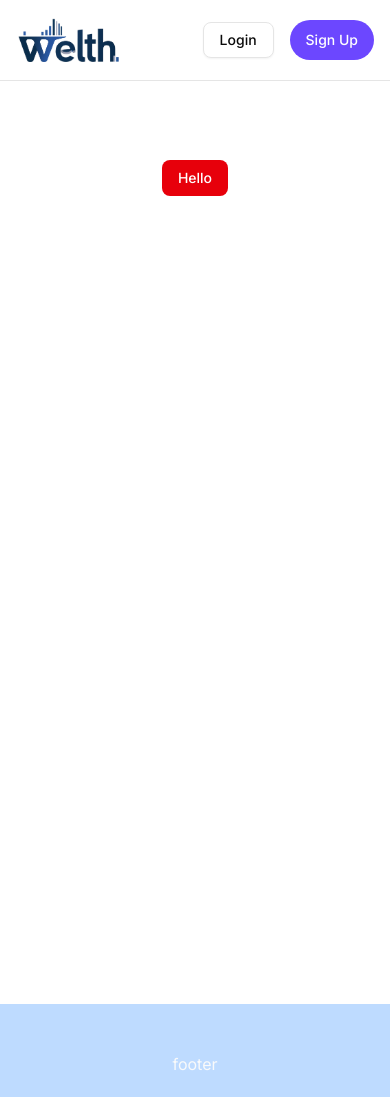
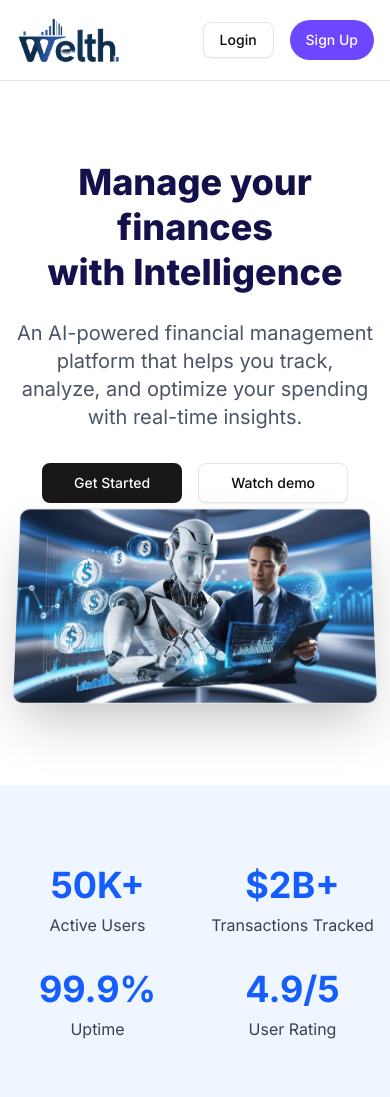
Before and after one commit to VINEET17102002/welth, a Next.js app: page / in a window 390 px wide. Shown: the top 1097 px of the page. Built offline with nearby package versions, Linux system fonts and the light colour scheme; no server answers.

Commit message:
feat: Implement Hero section and landing page with statistics and features

```diff
--- a/app/globals.css
+++ b/app/globals.css
@@ -123,3 +123,49 @@
     @apply bg-background text-foreground;
   }
 }
+
+/* @layer utilities {
+  .gradient {
+    @apply bg-gradient-to-br from-blue-600 to-purple-600;
+  }
+
+  .gradient-title {
+    @apply font-extrabold tracking-tighter pr-2 pb-2 text-transparent bg-clip-text;
+    @apply bg-gradient-to-br from-blue-600 to-purple-600;
+  }
+} */
+
+@layer utilities {
+  .gradient-title {
+    @apply font-extrabold text-transparent bg-clip-text;
+    background-image: linear-gradient(15deg, #141250, #130f47);
+  }
+}
+
+/* .hero-image-wrapper {
+  perspective: 1000px;
+}
+
+.hero-image {
+  transition: rotateX(15deg) scale(1);
+  transition: transform 0.5s ease-out;
+  will-change: transform;
+}
+
+.hero-image.scrolled {
+  transition: rotateX(0deg) scale(1) translateY(40px);
+} */
+
+.hero-image-wrapper {
+  perspective: 1200px;
+}
+
+.hero-image {
+  transform: rotateX(15deg) scale(1);
+  transition: transform 0.5s ease-out;
+  will-change: transform;
+}
+
+.hero-image.scrolled {
+  transform: rotateX(0deg) scale(1) translateY(40px);
+}
--- a/app/page.js
+++ /dev/null
@@ -1,11 +0,0 @@
-import { Button } from "@/components/ui/button";
-
-export default function Home() {
-  return (
-    <div className="mt-40 flex justify-center">
-      <Button variant="destructive">
-        Hello
-      </Button>
-    </div>
-  );
-}
--- /dev/null
+++ b/app/page.jsx
@@ -0,0 +1,47 @@
+import HeroSection from "@/components/hero";
+import { Card, CardContent } from "@/components/ui/card";
+import statsData, { featuresData } from "@/data/landing";
+
+export default function Home() {
+  return (
+    <div className="mt-40">
+      <HeroSection />
+
+      <section className="py-20 bg-blue-50">
+        <div className="container mx-auto px-4">
+          <div className="grid grid-cols-2 md:grid-cols-4 gap-8">
+            {statsData.map((item, index) => (
+              <div key={index} className="text-center">
+                <div className="text-4xl font-bold text-blue-600 mb-2">
+                  {item.value}
+                </div>
+                <div className="text-gray-700">
+                  {item.label}
+                </div>
+              </div>
+            ))}
+          </div>
+        </div>
+      </section>
+
+      <section className="py-20">
+        <div>
+            <h2>
+              Everything you need to manage your finances in one place.
+            </h2>
+            <div>
+              {featuresData.map((feature, index) => (
+                <Card>
+                  <CardContent>
+                    {feature.icon}
+                    <h3>{feature.title}</h3>
+                    <p>{feature.description}</p>
+                  </CardContent>
+                </Card>
+              ))}
+            </div>
+        </div>
+      </section>
+    </div>
+  );
+}
--- /dev/null
+++ b/components/hero.jsx
@@ -0,0 +1,70 @@
+"use client";
+
+import Link from "next/link";
+import { Button } from "./ui/button";
+import Image from "next/image";
+import { useEffect, useRef } from "react";
+
+const HeroSection = () => {
+
+    const imageRef = useRef();
+
+    useEffect(() => {
+        const imageElement = imageRef.current;
+        const handleScroll = () => {
+            const scrollPosition = window.scrollY;
+            const scrollThreshold = 100;
+
+            if (scrollPosition > scrollThreshold) {
+                imageElement.classList.add('scrolled');
+            } else {
+                imageElement.classList.remove('scrolled');
+            }}
+        window.addEventListener('scroll', handleScroll);
+
+        return () => {
+            window.removeEventListener('scroll', handleScroll);
+        }
+    }, []);
+
+  return (
+    <div className="pb-20 px-4">
+        <div className="container mx-auto text-center">
+            <h1 className="text-4xl md:text-6xl lg:text-[105px] pb-6 gradient-title leading-tight">
+                Manage your finances <br />
+                with Intelligence
+            </h1>
+            <p className="text-xl text-gray-600 mb-8 max-w-2xl mx-auto">
+                An AI-powered financial management platform that helps you track,
+          analyze, and optimize your spending with real-time insights.
+            </p>
+            <div className="flex justify-center space-x-4">
+                <Link href={"/dashboard"}>
+                    <Button size="lg" className="px-8">
+                        Get Started
+                    </Button>
+                </Link>
+                <Link href={"https://en.wikipedia.org/wiki/Lionel_Messi"}>
+                    <Button size="lg" variant="outline" className="px-8">
+                        Watch demo
+                    </Button>
+                </Link>
+            </div>
+            <div className="hero-image-wrapper">
+                <div ref={imageRef} className="hero-image">
+                    <Image
+                    src="/banner.jpeg"
+                    alt="Description"
+                    width={1280}
+                    height={720}
+                    className="rounded-lg shadow-2xl border mx-auto"
+                    priority
+                    />
+                </div>
+            </div>
+        </div>
+    </div>
+  )
+}
+
+export default HeroSection
--- /dev/null
+++ b/data/landing.js
@@ -0,0 +1,101 @@
+import {
+  BarChart3,
+  Receipt,
+  PieChart,
+  CreditCard,
+  Globe,
+  Zap,
+} from "lucide-react";
+
+// Stats Data
+const statsData = [
+  { value: "50K+", label: "Active Users" },
+  { value: "$2B+", label: "Transactions Tracked" },
+  { value: "99.9%", label: "Uptime" },
+  { value: "4.9/5", label: "User Rating" },
+];
+
+export default statsData;
+
+// Features Data
+export const featuresData = [
+  {
+    icon: <BarChart3 className="h-8 w-8 text-blue-600" />,
+    title: "Advanced Analytics",
+    description:
+      "Get detailed insights into your spending patterns with AI-powered analytics",
+  },
+  {
+    icon: <Receipt className="h-8 w-8 text-blue-600" />,
+    title: "Smart Receipt Scanner",
+    description:
+      "Extract data automatically from receipts using advanced AI technology",
+  },
+  {
+    icon: <PieChart className="h-8 w-8 text-blue-600" />,
+    title: "Budget Planning",
+    description: "Create and manage budgets with intelligent recommendations",
+  },
+  {
+    icon: <CreditCard className="h-8 w-8 text-blue-600" />,
+    title: "Multi-Account Support",
+    description: "Manage multiple accounts and credit cards in one place",
+  },
+  {
+    icon: <Globe className="h-8 w-8 text-blue-600" />,
+    title: "Multi-Currency",
+    description: "Support for multiple currencies with real-time conversion",
+  },
+  {
+    icon: <Zap className="h-8 w-8 text-blue-600" />,
+    title: "Automated Insights",
+    description: "Get automated financial insights and recommendations",
+  },
+];
+
+// How It Works Data
+export const howItWorksData = [
+  {
+    icon: <CreditCard className="h-8 w-8 text-blue-600" />,
+    title: "1. Create Your Account",
+    description:
+      "Get started in minutes with our simple and secure sign-up process",
+  },
+  {
+    icon: <BarChart3 className="h-8 w-8 text-blue-600" />,
+    title: "2. Track Your Spending",
+    description:
+      "Automatically categorize and track your transactions in real-time",
+  },
+  {
+    icon: <PieChart className="h-8 w-8 text-blue-600" />,
+    title: "3. Get Insights",
+    description:
+      "Receive AI-powered insights and recommendations to optimize your finances",
+  },
+];
+
+// Testimonials Data
+export const testimonialsData = [
+  {
+    name: "Sarah Johnson",
+    role: "Small Business Owner",
+    image: "https://randomuser.me/api/portraits/women/75.jpg",
+    quote:
+      "Welth has transformed how I manage my business finances. The AI insights have helped me identify cost-saving opportunities I never knew existed.",
+  },
+  {
+    name: "Michael Chen",
+    role: "Freelancer",
+    image: "https://randomuser.me/api/portraits/men/75.jpg",
+    quote:
+      "The receipt scanning feature saves me hours each month. Now I can focus on my work instead of manual data entry and expense tracking.",
+  },
+  {
+    name: "Emily Rodriguez",
+    role: "Financial Advisor",
+    image: "https://randomuser.me/api/portraits/women/74.jpg",
+    quote:
+      "I recommend Welth to all my clients. The multi-currency support and detailed analytics make it perfect for international investors.",
+  },
+];
```
